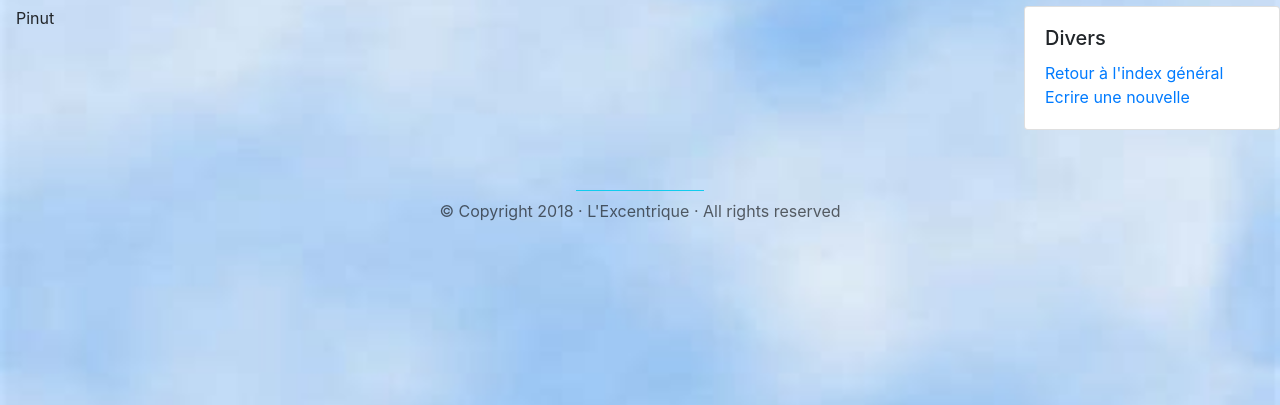
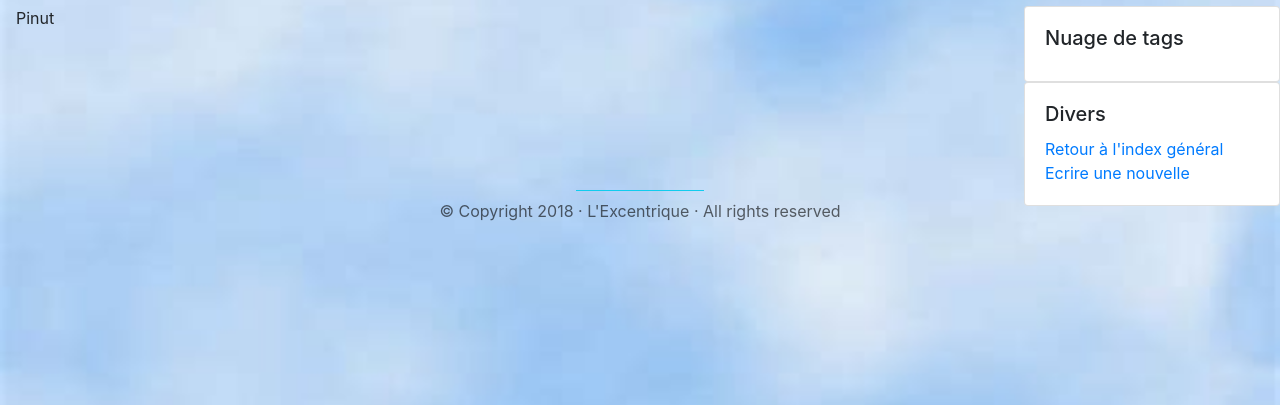
Before and after one commit to Vlidimi/site-perso, a Django app: page /nouvelle/ in a window 1280 px wide. Shown: the part 59-464 px from the top of the page. Run offline with Django 3.2, Linux system fonts and the light colour scheme; data that the repository does not hold is empty; some libraries are stand-ins or nearby versions.

Commit message:
Debut ajout nuage de tags

```diff
--- a/nouvelle/templates/nouvelle/index.html
+++ b/nouvelle/templates/nouvelle/index.html
@@ -4,13 +4,27 @@
 
 {% block content %}
 <div style="z-index: 1;right: 0; position: fixed; width: 20%;">
+    <div class="card">
+        <div class="card-body">
+            <h5 class="card-title adaptative-lenght-title"> Nuage de tags </h5>
+            <div id="tags_choisis" style="display: none">
+
+            </div>
+            <div>
+                {% for i in tags %}
+                    <span class="liste_tags" style="border:1px solid black; padding: 3px;" id_tag="{{ i.id }}" > {{ i }} </span>
+                {% endfor %}
+            </div>
+            <div id="reset_tag" style="display: none"> Remise à zéro des tags </div>
+        </div>
+    </div>
     <div class="card  ">
-    <div class="card-body">
-        <h5 class="card-title adaptative-lenght-title"> Divers</h5>
-        <a class="adaptative-lenght-normal" href="{% url 'nouvelle:index' %}"> Retour à l'index général</a> <br>
-        <a class="adaptative-lenght-normal" href="{% url 'nouvelle:write_a_nouvelle' %}"> Ecrire une nouvelle</a>
+        <div class="card-body">
+            <h5 class="card-title adaptative-lenght-title"> Divers</h5>
+            <a class="adaptative-lenght-normal" href="{% url 'nouvelle:index' %}"> Retour à l'index général</a> <br>
+            <a class="adaptative-lenght-normal" href="{% url 'nouvelle:write_a_nouvelle' %}"> Ecrire une nouvelle</a>
 
-    </div>
+        </div>
     </div>
 </div>
 
--- a/nouvelle/urls.py
+++ b/nouvelle/urls.py
@@ -11,6 +11,7 @@ urlpatterns = [
 	path('<int:id>/<slug:slug>/', views.show_blog, name='show'),
 	path('ajax/add_tag/', views.add_tag, name='add_tag'),
 	path('ajax/modify_comment/', views.modify_comment, name='ajax-modify-comment'),
+	path('ajax/nuage_tag/', views.nuage_tag, name='ajax-tag'),
 	path('<int:id>/<slug:slug>/likes/', views.NouvelleLikeToggle.as_view(), name='like-toggle'),
 	path('api/<int:id>/<slug:slug>/likes/', views.NouvelleLikeAPIToggle.as_view(), name='like-api-toggle'),
 	path('<int:id>/<slug:slug>/commentdelete/<int:pk>/', views.CommentDeleteView.as_view(), name='comment-delete'),
--- a/nouvelle/views.py
+++ b/nouvelle/views.py
@@ -4,6 +4,7 @@ from .models import NouvelleEcrite, Tag, CommentSection
 from connexion.models import Profile
 from django.conf import settings
 from django.contrib import messages
+from django.db.models import Q
 from django.http import HttpResponse, HttpResponseRedirect
 from django.shortcuts import render, get_object_or_404, redirect, reverse
 from django.template.defaultfilters import slugify
@@ -218,3 +219,21 @@ class CommentDeleteView(LoginRequiredMixin, UserPassesTestMixin, DeleteView):
 		if self.request.user.username == post.auteur_comment or self.request.user.is_superuser == True:
 			return True
 		return False
+
+def nuage_tag(request):
+	if request.is_ajax() and request.method == 'GET':
+		id_tag = request.GET.get('id_tag', None) # On extrait l'id du tag à ajouter
+		try:
+			if id_tag not in liste_de_tags:
+				liste_de_tags.append(id_tag)
+			else:
+				pass
+		except:
+			liste_de_tags = [id_tag]
+
+		tags = Tag.objects.all()
+		nouvelle = NouvelleEcrite.objects.all()
+		for tag in liste_de_tags:
+			nouvelle = nouvelle.filter(Q(tag=tag))
+		print("hey", nouvelle, liste_de_tags)
+		return render(request, 'nouvelle/index.html', {'nouvelleecrite' : nouvelle, 'tags': tags, 'liste_de_tags':liste_de_tags})
--- a/static/jquery/ajax.js
+++ b/static/jquery/ajax.js
@@ -22,6 +22,7 @@ $.ajaxSetup({
      }
 });
 
+//Ajax recherche par genre
 $(function(){ // Attendre que le document soit totalement chargé, équivaut à $(document).ready(function(){
 
 	$('#search').keyup(function() { // le # fait référence à l'id qui doit être unique. Utilise lorsque le l'on veut qu'un unique élément
@@ -46,6 +47,26 @@ $(function(){ // Attendre que le document soit totalement chargé, équivaut à
 
 });
 
+// Ajax recherche par tag
+$(function(){
+	$('.liste_tags').click(function(){
+		var this_ = $(this);
+		var id_tag = this_.attr('id_tag');
+		console.log(id_tag)
+		$.ajax({
+			type: "GET",
+			url: "/nouvelle/ajax/nuage_tag/",
+			data: {
+				'id_tag': id_tag
+			},
+
+			success: function(data){
+				$('#search-tags').html(data);
+			}
+		})
+	})
+});
+
  // Attendre que le document soit totalement chargé, équivaut à $(document).ready(function(){
 
 function updateText(btn, newCount, verb){ // fonction qui va servir d'affichage
@@ -68,7 +89,6 @@ $(function(){
 			data: {},
 
 			success: function(data){ // data provient de ce que renvoie likeURL
-				console.log(data)
 				if (data.liked){ // voir contenu de data
 					PhotoURL = PhotoURL+'image_site/like_button.png'
 					updateText(this_, data.count, '')  // Ajout d'une fonction pour affichage
```
